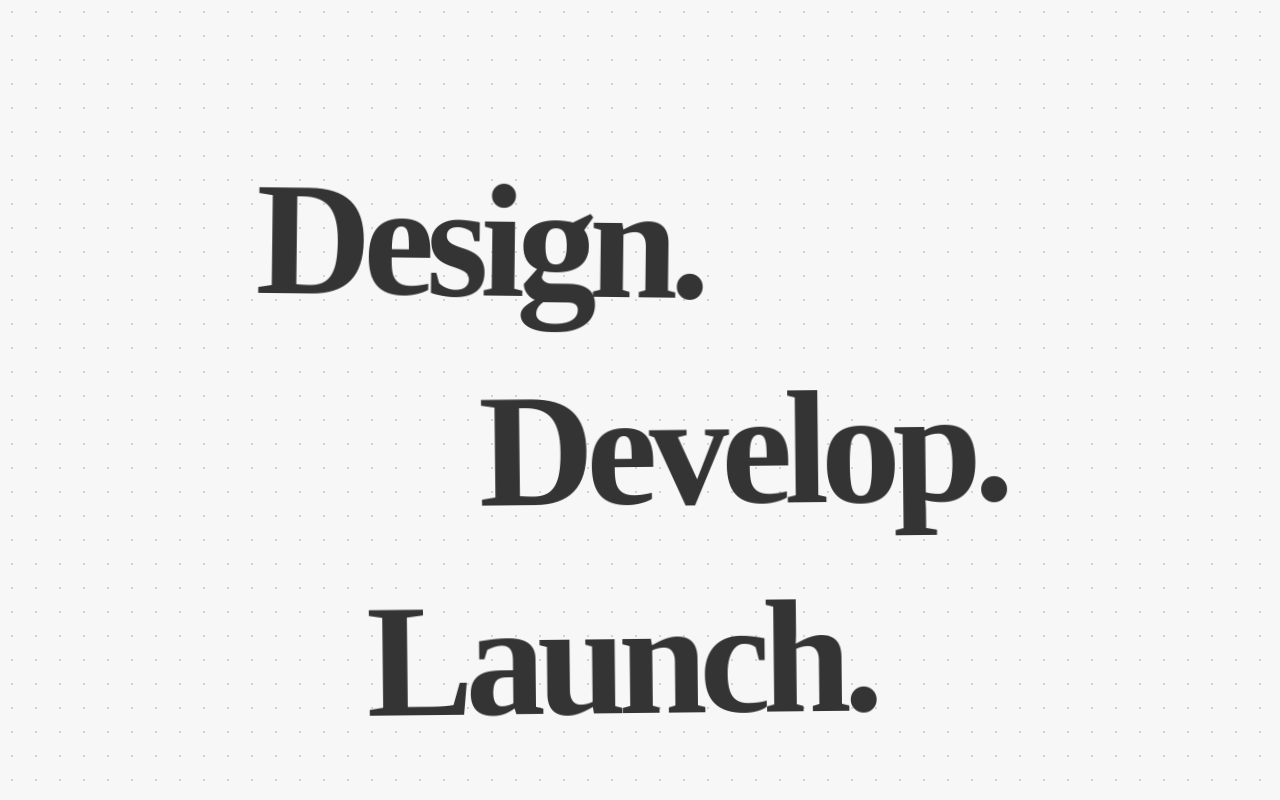
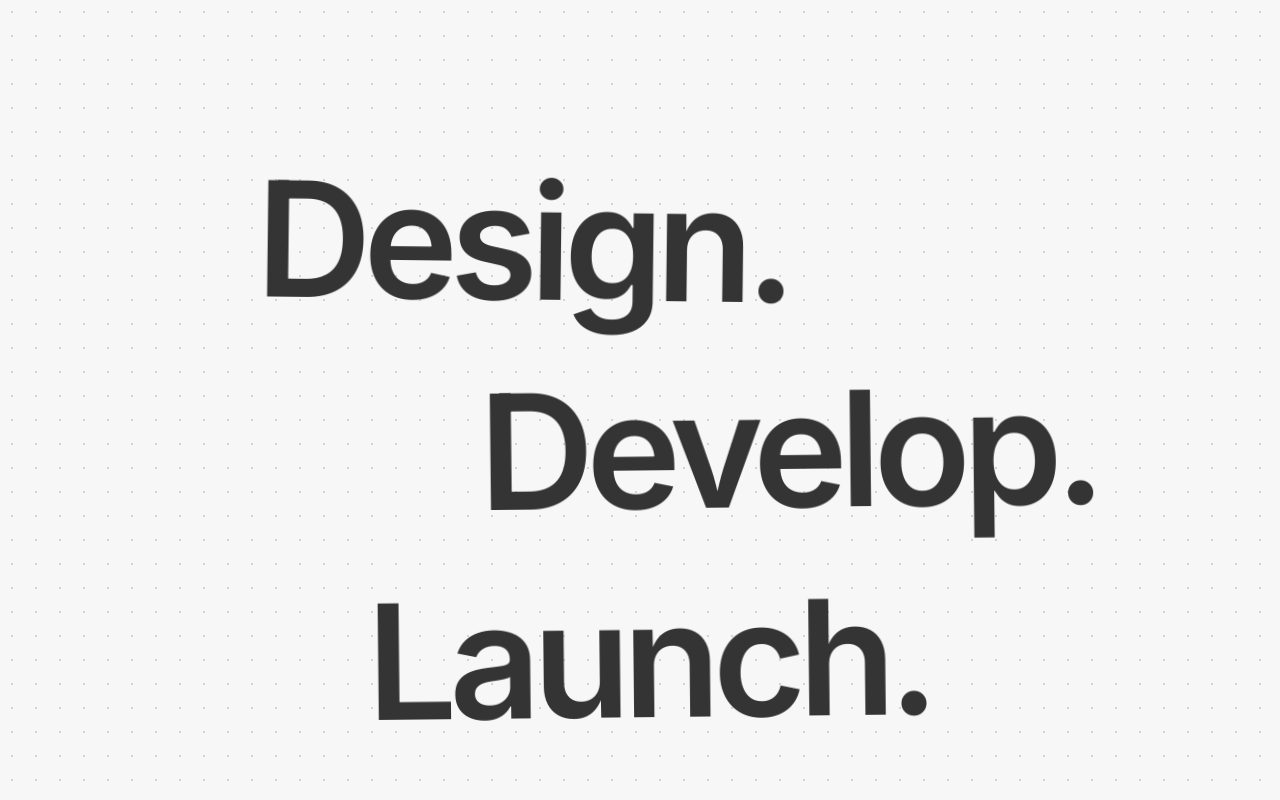
Before and after one commit to Ankit-2563/kairos.artifex, a Next.js app: page / in a window 1280 px wide. Built offline with nearby package versions, Linux system fonts and the light colour scheme.

Commit message:
meta: update layout metadata title to Kairos.Artifex

```diff
--- a/src/app/layout.tsx
+++ b/src/app/layout.tsx
@@ -1,20 +1,15 @@
 import type { Metadata } from "next";
-import { Geist, Geist_Mono } from "next/font/google";
+import { Inter } from "next/font/google";
 import "./globals.css";
 
-const geistSans = Geist({
-  variable: "--font-geist-sans",
-  subsets: ["latin"],
-});
-
-const geistMono = Geist_Mono({
-  variable: "--font-geist-mono",
+const inter = Inter({
+  variable: "--font-inter",
   subsets: ["latin"],
 });
 
 export const metadata: Metadata = {
-  title: "Create Next App",
-  description: "Generated by create next app",
+  title: "Kairos.Artifex",
+  description: "A digital product studio crafting brands, websites, and experiences that create impact.",
 };
 
 export default function RootLayout({
@@ -25,10 +20,10 @@
   return (
     <html
       lang="en"
-      className={`${geistSans.variable} ${geistMono.variable} h-full antialiased`}
+      className={`${inter.variable} h-full antialiased`}
       suppressHydrationWarning
     >
-      <body className="min-h-full flex flex-col">{children}</body>
+      <body className={`${inter.className} min-h-full flex flex-col`}>{children}</body>
     </html>
   );
 }
```
